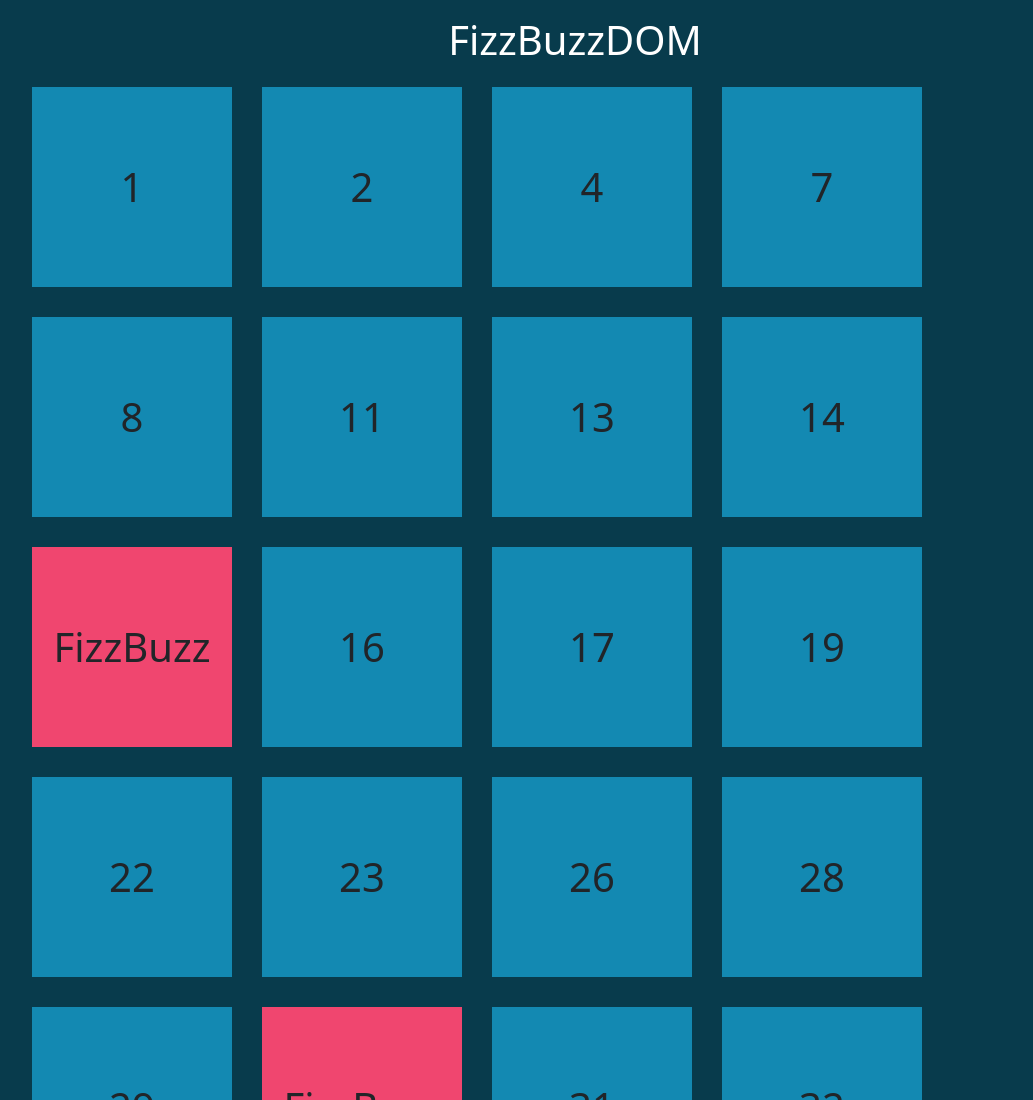
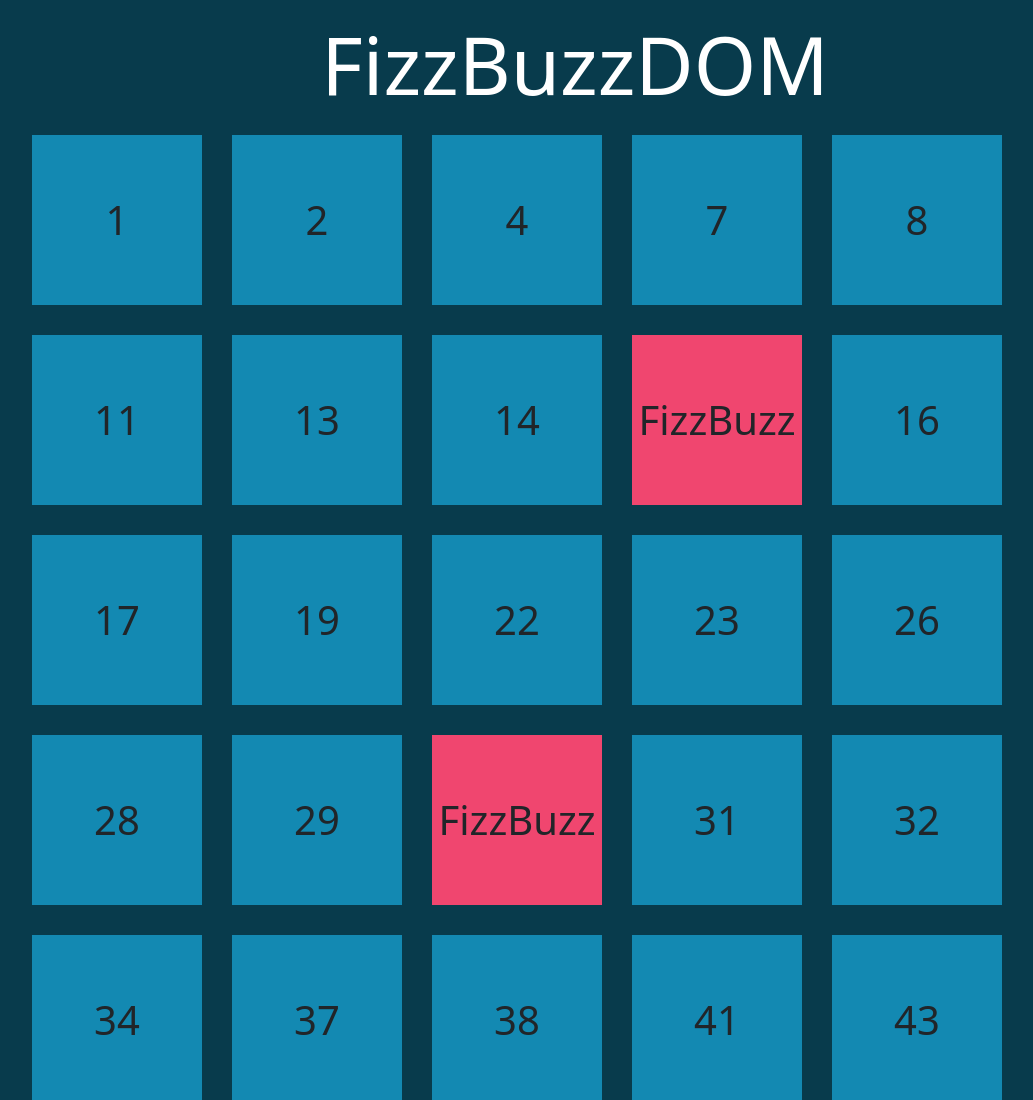
Before and after one commit to AnotherDebug/js-fizzbuzz, a plain HTML site: page index.html in a window 1280 px wide. Shown: the top 1100 px of the page, without its empty margins (65-1098 px from the left). Drawn offline with nearby package versions, Linux system fonts and the light colour scheme.

Commit message:
[UPDATE]: file style

```diff
--- a/assets/css/style.css
+++ b/assets/css/style.css
@@ -24,13 +24,16 @@
     background-color: #f0466f;
 }
 
+h1 {
+    font-size: 80px;
+}
 
 .box {
     display: flex;
     justify-content: center;
     align-items: center;
-    width: 200px;
-    height: 200px;
+    width: 170px;
+    height: 170px;
     font-size: 40px;
     margin: 15px;
 }
```
